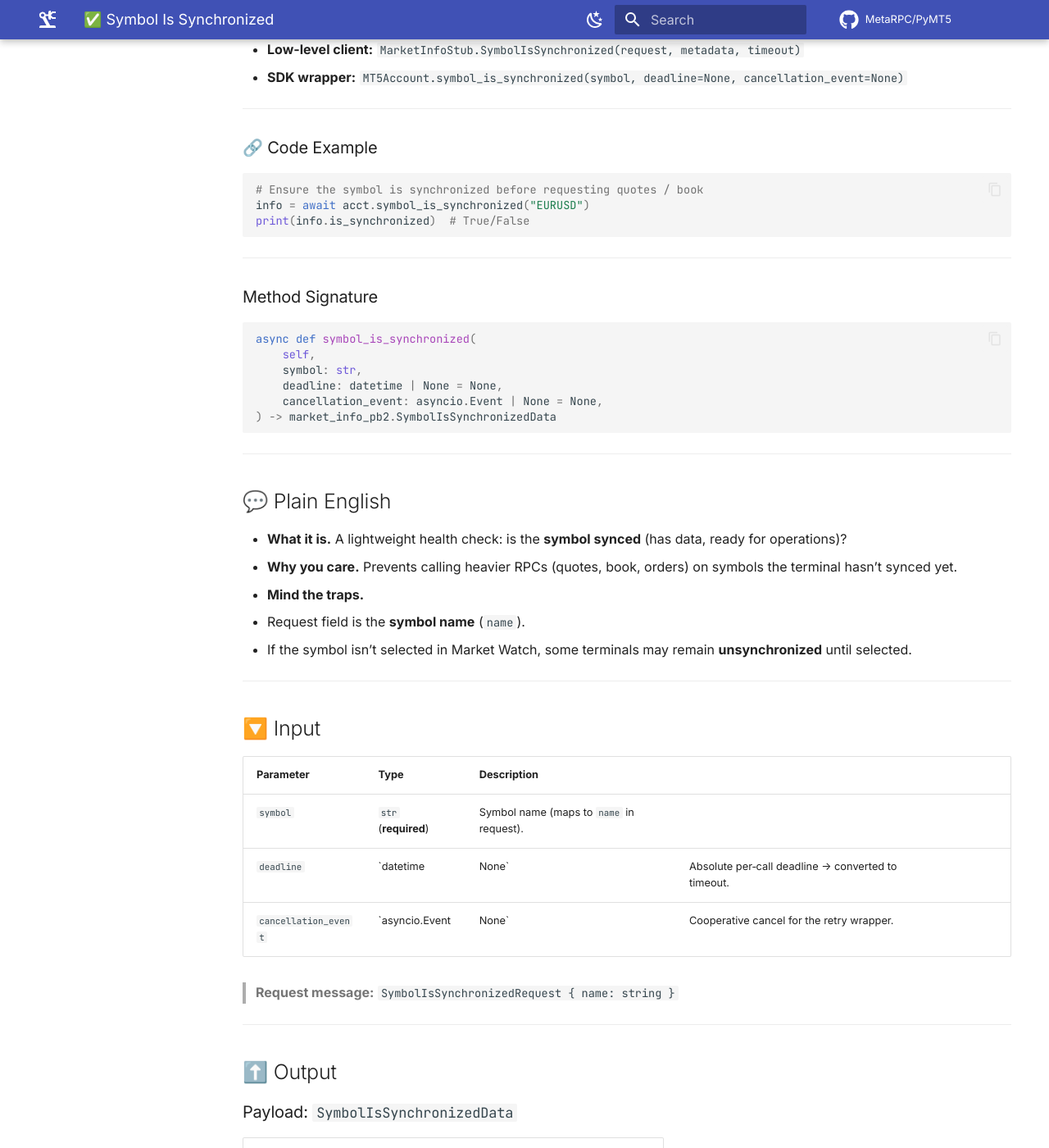
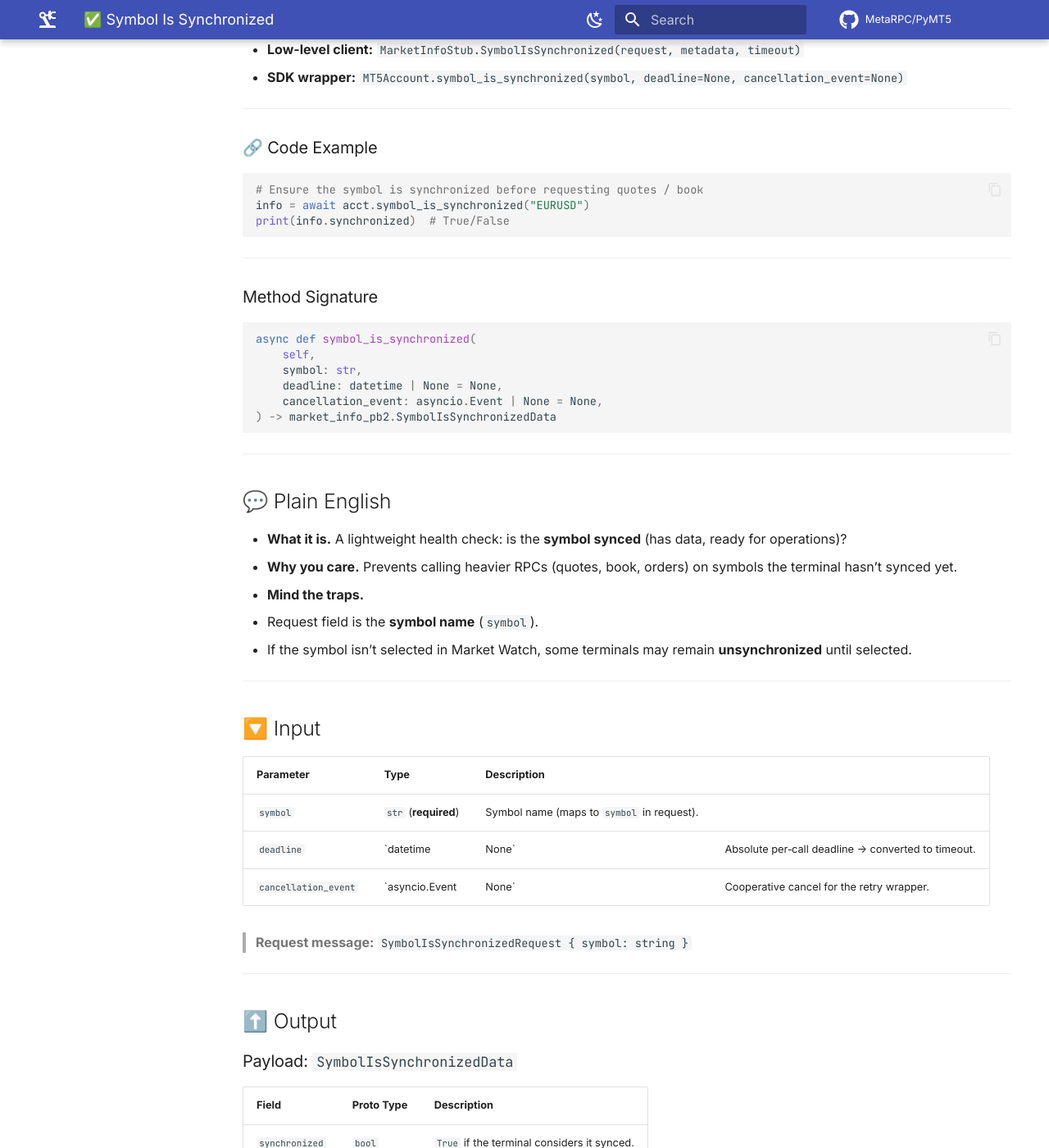
Before and after one commit to MetaRPC/PyMT5, an MkDocs documentation site: the page built from docs/MT5Account/Symbols_and_Market/symbol_is_synchronized.md, in a window 1280 px wide and 1400 px high, scrolled down 578 px. Shown: the whole window at 82% size. Built offline with MkDocs 1.6.1 and Material for MkDocs 9.7.7, drawn with Linux system fonts in a browser that asks for light colours; comment, search, counter and statistics services are not loaded; some of the changed text lies outside the part shown.

Commit message:
Update symbol_is_synchronized.md

````diff
--- a/docs/MT5Account/Symbols_and_Market/symbol_is_synchronized.md
+++ b/docs/MT5Account/Symbols_and_Market/symbol_is_synchronized.md
@@ -24,7 +24,7 @@
 ```python
 # Ensure the symbol is synchronized before requesting quotes / book
 info = await acct.symbol_is_synchronized("EURUSD")
-print(info.is_synchronized)  # True/False
+print(info.synchronized)  # True/False
 ```
 
 ---
@@ -48,20 +48,20 @@ async def symbol_is_synchronized(
 * **Why you care.** Prevents calling heavier RPCs (quotes, book, orders) on symbols the terminal hasn’t synced yet.
 * **Mind the traps.**
 
-  * Request field is the **symbol name** (`name`).
+  * Request field is the **symbol name** (`symbol`).
   * If the symbol isn’t selected in Market Watch, some terminals may remain **unsynchronized** until selected.
 
 ---
 
 ## 🔽 Input
 
-| Parameter            | Type                 | Description                              |                                                    |   |
-| -------------------- | -------------------- | ---------------------------------------- | -------------------------------------------------- | - |
-| `symbol`             | `str` (**required**) | Symbol name (maps to `name` in request). |                                                    |   |
-| `deadline`           | \`datetime           | None\`                                   | Absolute per‑call deadline → converted to timeout. |   |
-| `cancellation_event` | \`asyncio.Event      | None\`                                   | Cooperative cancel for the retry wrapper.          |   |
+| Parameter            | Type                 | Description                                |                                                    |
+| -------------------- | -------------------- | ------------------------------------------ | -------------------------------------------------- |
+| `symbol`             | `str` (**required**) | Symbol name (maps to `symbol` in request). |                                                    |
+| `deadline`           | \`datetime           | None\`                                     | Absolute per‑call deadline → converted to timeout. |
+| `cancellation_event` | \`asyncio.Event      | None\`                                     | Cooperative cancel for the retry wrapper.          |
 
-> **Request message:** `SymbolIsSynchronizedRequest { name: string }`
+> **Request message:** `SymbolIsSynchronizedRequest { symbol: string }`
 
 ---
 
@@ -69,9 +69,9 @@ async def symbol_is_synchronized(
 
 ### Payload: `SymbolIsSynchronizedData`
 
-| Field             | Proto Type | Description                                 |
-| ----------------- | ---------- | ------------------------------------------- |
-| `is_synchronized` | `bool`     | `True` if the terminal considers it synced. |
+| Field          | Proto Type | Description                                 |
+| -------------- | ---------- | ------------------------------------------- |
+| `synchronized` | `bool`     | `True` if the terminal considers it synced. |
 
 > **Wire reply:** `SymbolIsSynchronizedReply { data: SymbolIsSynchronizedData, error: Error? }`
 > SDK returns `reply.data`.
@@ -93,21 +93,20 @@ async def symbol_is_synchronized(
 
 **See also:** [symbol\_select.md](./symbol_select.md), [symbol\_name.md](./symbol_name.md), [symbol\_info\_tick.md](./symbol_info_tick.md)
 
-
 ## Usage Examples
 
 ### 1) Guard before subscribing to book/quotes
 
 ```python
 s = "XAUUSD"
-if (await acct.symbol_is_synchronized(s)).is_synchronized:
+if (await acct.symbol_is_synchronized(s)).synchronized:
     # safe to proceed
     ...
 else:
     # fall back: force select and retry
     await acct.symbol_select(s, True)
     again = await acct.symbol_is_synchronized(s)
-    assert again.is_synchronized
+    assert again.synchronized
 ```
 
 ### 2) Batch sync check with auto‑select
@@ -116,7 +115,7 @@ else:
 symbols = ["EURUSD", "BTCUSD", "US500.cash"]
 for s in symbols:
     info = await acct.symbol_is_synchronized(s)
-    if not info.is_synchronized and (await acct.symbol_exist(s)).exists:
+    if not info.synchronized and (await acct.symbol_exist(s)).exists:
         await acct.symbol_select(s, True)
 ```
 
@@ -129,5 +128,5 @@ info = await acct.symbol_is_synchronized(
     "EURUSD",
     deadline=datetime.now(timezone.utc) + timedelta(seconds=2),
 )
-print("synced:", info.is_synchronized)
+print("synced:", info.synchronized)
 ```
````
